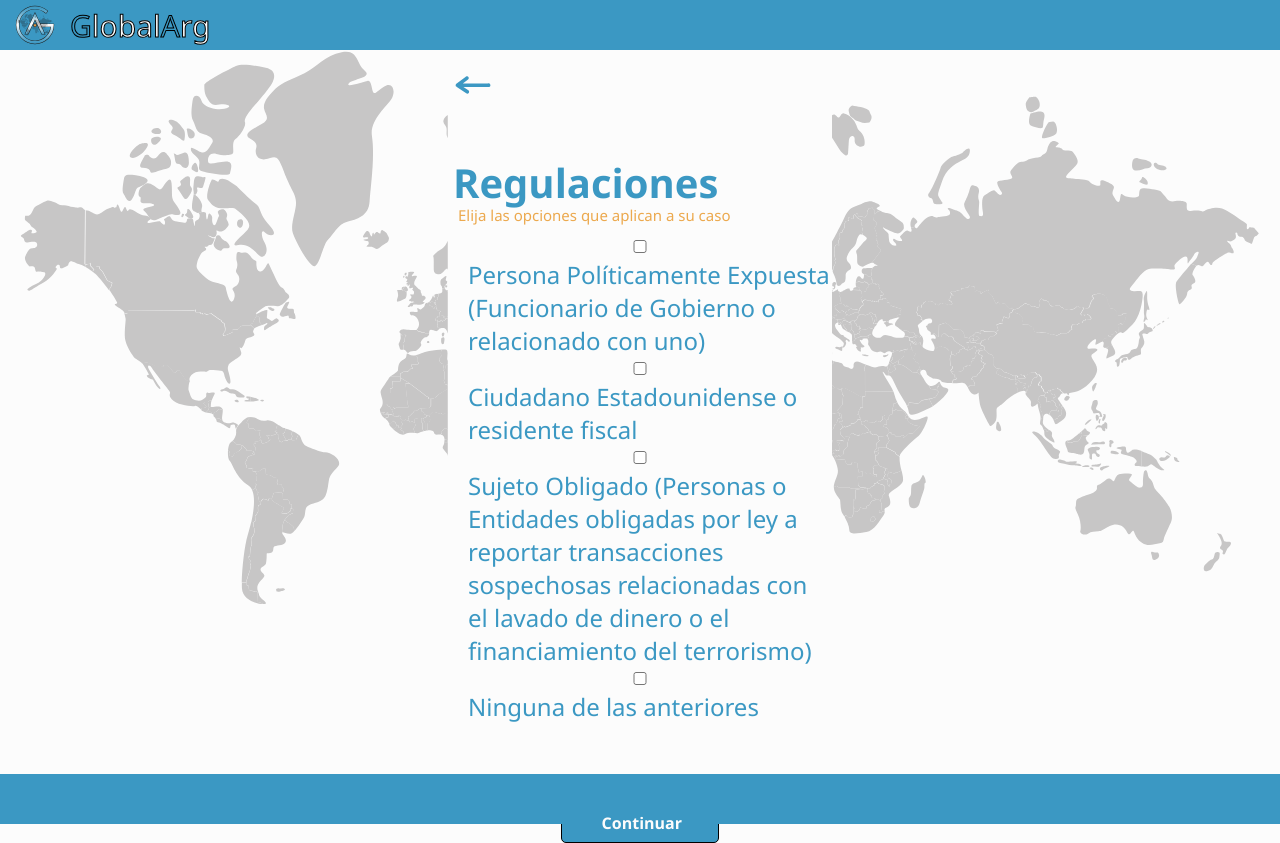
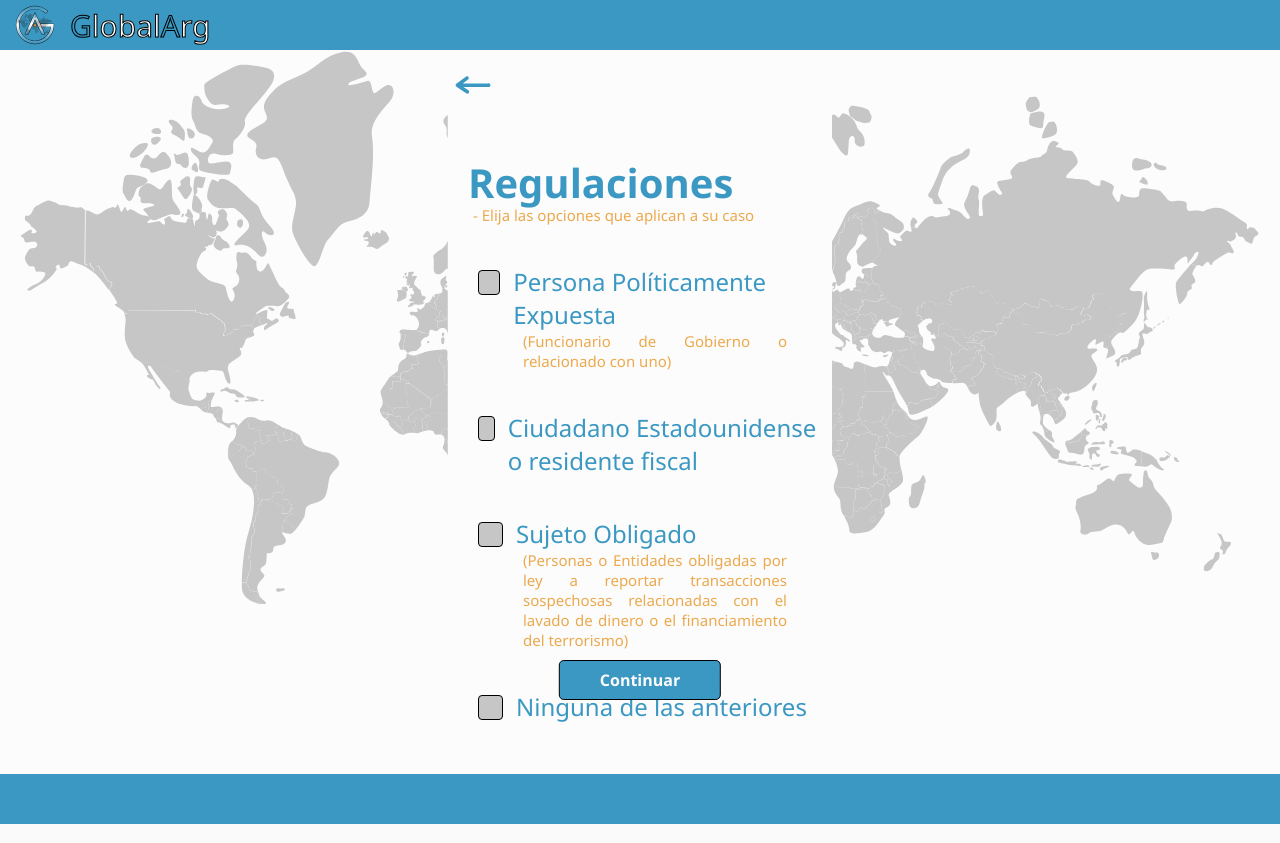
Before and after one commit to RomanDuarte/PROG2, a Flask app: template Trabajo Integrador/templates/condiciones_legales.html in a window 1280 px wide; the page is wider, and only the part inside the window is pictured. Run offline with Flask 3, Linux system fonts and the light colour scheme; the template is opened without the code that fills it, so the values that code supplies are empty.

Commit message:
Modificacion de Css que faltaban

```diff
--- a/Trabajo Integrador/static/css/style_condiciones_legales.css
+++ b/Trabajo Integrador/static/css/style_condiciones_legales.css
@@ -50,7 +50,6 @@ body {
     top: 5%;
 }
 
-
 .columna_imagen_izquierda {
     right: 65%;
 }
@@ -70,7 +69,7 @@ body {
     color: #3b98c3;
     font-weight: bold;
     margin-top: 45px;
-    margin-left: 5px;
+    margin-left: 20px;
     margin-bottom: 0px;
 }
 
@@ -78,43 +77,61 @@ body {
     font-size: 15px;
     color: #eca94e;
     margin-top: -5px;
-    margin-left: 10px;
+    margin-left: 25px;
 }
 
-.formulario label {
+.subtitulo2{
+    font-size: 15px;
+    color: #eca94e;
+    margin-top: 0px;
+    margin-left: 75px;
+    margin-right: 45px;
+    text-align: justify;
+}
+
+.contenedor_checkbox{
+    display: flex;
+    margin-left: 20px;
+    margin-top: 40px;
+}
+
+.contenedor_checkbox label{
     color: #3b98c3;
+    align-items: center;
     font-size: 24px;
-    margin-left: 20px;
-    margin-bottom: 5px;
+    margin-left: 10px;
     display: block;
     text-align: left;
 }
 
-.fila_doble {
-    display: flex;
-    gap: 20px;
-    margin-top: 10px;
+.checkbox {
+  appearance: none;
+  width: 25px;
+  height: 25px;
+  border: 1.5px solid #000000;
+  border-radius: 4px;
+  background-color: #c7c6c6;
+  cursor: pointer;
+  display: block;
+  margin-left: 10px;
+  margin-top: 5px;
+  position: relative;
 }
 
-.campo {
-    flex: 1;
-    min-width: 0;
+.checkbox:checked {
+  background-color: #3b98c3;
+  border-color: #3b98c3;
 }
 
-input, select{
-    display: block;
-    width: 95%;
-    padding: 8px;
-    background-color: #c7c6c6;
-    border:0.02px solid #000000;
-    border-radius: 5px;
-    font-size: 16px;
-    margin: 0 auto 5px auto;
-    box-sizing: border-box;
-}
 
-.fila_doble input, .fila_doble select {
-    width: 90%;
+.checkbox:checked::after {
+  content: '✓';
+  color: white;
+  font-weight: bold;
+  font-size: 16px;
+  position: absolute;
+  top: 1px;
+  left: 6px;
 }
 
 .errores{
@@ -124,16 +141,17 @@ input, select{
 }
 
 .boton_continuar{
+    position: absolute;
+    bottom: 100px;
+    left: 50%;
+    transform: translateX(-50%);
     color: #fcfcfc;
-    width: 20%;
     background-color: #3b98c3;
     font-size: 16px;
     font-weight: bold;
     text-align: center;
-    display: block;
     text-decoration: none;
-    margin: 80px auto 20px;
-    border:0.02px solid #000000;
+    border: 0.02px solid #000000;
     border-radius: 5px;
     padding: 8px 40px;
     cursor: pointer;
--- a/Trabajo Integrador/templates/condiciones_legales.html
+++ b/Trabajo Integrador/templates/condiciones_legales.html
@@ -29,26 +29,35 @@
     <form id="formulario" action="/Trabajo Integrador/templates/correo_electronico.html" method="get">
 
       <h1 class="titulo">Regulaciones</h1>
-      <p class="subtitulo">Elija las opciones que aplican a su caso</p>
+      <p class="subtitulo">- Elija las opciones que aplican a su caso</p>
 
 
       <div class="formulario">
 
         <label for="condiciones"></label>
-        <input type="checkbox" id="opcion_1">
-        <label for="opcion_1">Persona Políticamente Expuesta (Funcionario de Gobierno o relacionado con uno)</label>
 
+        <div class="contenedor_checkbox">
+          <input class="checkbox" type="checkbox" id="opcion_1">
+          <label for="opcion_1">Persona Políticamente Expuesta</label>
+        </div>
+        <p class="subtitulo2">(Funcionario de Gobierno o relacionado con uno)</p>
 
-        <input type="checkbox" id="opcion_2">
-        <label for="opcion_2">Ciudadano Estadounidense o residente fiscal</label>
+        <div class="contenedor_checkbox">
+          <input class="checkbox" type="checkbox" id="opcion_2">
+          <label for="opcion_2">Ciudadano Estadounidense o residente fiscal</label>
+        </div>
 
+        <div class="contenedor_checkbox">
+          <input class="checkbox" type="checkbox" id="opcion_3">
+          <label for="opcion_3">Sujeto Obligado</label>
+        </div>
+        <p class="subtitulo2">(Personas o Entidades obligadas por ley a reportar transacciones sospechosas relacionadas con el lavado de dinero o el financiamiento del terrorismo)</p>
 
-        <input type="checkbox" id="opcion_3">
-        <label for="opcion_3">Sujeto Obligado (Personas o Entidades obligadas por ley a reportar transacciones sospechosas relacionadas con el lavado de dinero o el financiamiento del terrorismo)</label>
+        <div class="contenedor_checkbox">
+          <input class="checkbox" type="checkbox" id="opcion_4">
+          <label for="opcion_4">Ninguna de las anteriores</label>
+        </div>
 
-
-        <input type="checkbox" id="opcion_4">
-        <label for="opcion_4">Ninguna de las anteriores</label>
         <div class="errores">
           <span id="error_condiciones"></span>
         </div>
--- a/Trabajo Integrador/templates/correo_electronico.html
+++ b/Trabajo Integrador/templates/correo_electronico.html
@@ -30,7 +30,7 @@
         <form id="formulario" action="/Trabajo Integrador/templates/domicilio.html" method="get">
 
             <h1 class="titulo">Verifique su correo electronico</h1>
-            <p class="subtitulo">Te enviaremos un código de confirmación</p>
+            <p class="subtitulo">- Te enviaremos un código de confirmación</p>
 
             <div class="formulario">
 
@@ -46,7 +46,7 @@
             <a href="/Trabajo Integrador/templates/condiciones_legales.html" class="boton_continuar">Continuar</a>
         </form>
 
-        <p class="subtitulo">Al continuar acepta los <a href="/Trabajo Integrador/templates/terminos_condiciones.html" class="enlaces">Términos y Condiciones</a> y nuestra <a href="/Trabajo Integrador/templates/politica_privacidad.html" class="enlaces">Política de privacidad</a></p>
+        <p class="subtitulo2">Al continuar acepta los <a href="/Trabajo Integrador/templates/terminos_condiciones.html" class="enlaces">Términos y Condiciones</a> y nuestra <a href="/Trabajo Integrador/templates/politica_privacidad.html" class="enlaces">Política de privacidad</a></p>
 
     </div>
 
--- a/Trabajo Integrador/templates/datos_personales.html
+++ b/Trabajo Integrador/templates/datos_personales.html
@@ -31,7 +31,7 @@
         <form id="formulario" action="/Trabajo Integrador/templates/pais_residencia.html" method="get">
 
                 <h1 class="titulo">Datos Personales</h1>
-                <p class="subtitulo">Contanos un poco más sobre vos</p>
+                <p class="subtitulo">- Contanos un poco más sobre vos</p>
 
             <div class="formulario">
 
@@ -52,7 +52,7 @@
                 <input type="date" id="fecha_nacimiento" name="fecha_nacimiento"/>
                 <div class="errores">
                     <span id="error_fecha"></span>
-                <div class="errores"></div>
+                </div>
 
                 <label for="genero">Género</label>
                     <select id="genero" name="genero">
--- a/Trabajo Integrador/templates/domicilio.html
+++ b/Trabajo Integrador/templates/domicilio.html
@@ -30,7 +30,7 @@
         <form id="formulario" action="/Trabajo Integrador/templates/pais_residencia.html" method="get">
 
                 <h1 class="titulo">Domicilio</h1>
-                <p class="subtitulo">Contanos donde vivís</p>
+                <p class="subtitulo">- Contanos donde vivís</p>
 
             <div class="formulario">
 
--- a/Trabajo Integrador/templates/iniciar_sesion.html
+++ b/Trabajo Integrador/templates/iniciar_sesion.html
@@ -30,6 +30,8 @@
         <form id="formulario" action="/Trabajo Integrador/templates/usuario_clave.html" method="get">
             <div class="formulario"">
 
+                <h1 class="titulo">Inicar Sesion</h1>
+
                 <label for="usuario">Usuario:</label>
                 <input type="text" id="usuario" name="usuario" required />
                 <div class="errores">
@@ -38,7 +40,7 @@
 
                 <label for="password">Clave:</label>
                 <input type="int" id="password" name="clave" required />
-                <div class="errores">>
+                <div class="errores">
                     <span id="error_password"></span>
                 </div>
                 </div>
--- a/Trabajo Integrador/templates/politica_privacidad.html
+++ b/Trabajo Integrador/templates/politica_privacidad.html
@@ -28,7 +28,7 @@
         </a>
 
             <h1 class="titulo">Politicas de Privacidad</h1>
-            <p class="subtitulo">Última actualización: 24 de Junio de 2025</p>
+            <p class="subtitulo">- Última actualización: 24 de Junio de 2025</p>
 
         <div class="formulario">
         <section>
--- a/Trabajo Integrador/templates/terminos_condiciones.html
+++ b/Trabajo Integrador/templates/terminos_condiciones.html
@@ -27,7 +27,7 @@
         </a>
 
             <h1 class="titulo">Términos y Condiciones</h1>
-            <p class="subtitulo">Última actualización: 24 de Junio de 2025</p>
+            <p class="subtitulo">- Última actualización: 24 de Junio de 2025</p>
 
         <section>
             <h2 class="titulo_2">1. Aceptación de los términos</h2>
--- a/Trabajo Integrador/templates/usuario_clave.html
+++ b/Trabajo Integrador/templates/usuario_clave.html
@@ -29,7 +29,7 @@
         <form id="formulario" action="/Trabajo Integrador/templates/condiciones_legales.html" method="get">
 
             <h1 class="titulo">Crear Usuario</h1>
-            <p class="subtitulo">Elegí tu Usuario y Clave para luego poder acceder a tu cuenta</p>
+            <p class="subtitulo">- Elegí tu Usuario y Clave para luego poder acceder a tu cuenta</p>
 
             <div class="formulario">
 
```
Also changed, not shown: Trabajo Integrador/static/css/stryle_datos_personales.css (+7 -6 lines), Trabajo Integrador/static/css/styke_correo_electronico.css (+16 -8 lines), Trabajo Integrador/static/css/styke_domicilio.css (+8 -7 lines), Trabajo Integrador/static/css/style_iniciar_sesion.css (+9 -1 lines), Trabajo Integrador/static/css/style_pais_residencia.css (+5 -4 lines), Trabajo Integrador/static/css/style_usuario_clave.css (+7 -6 lines).
